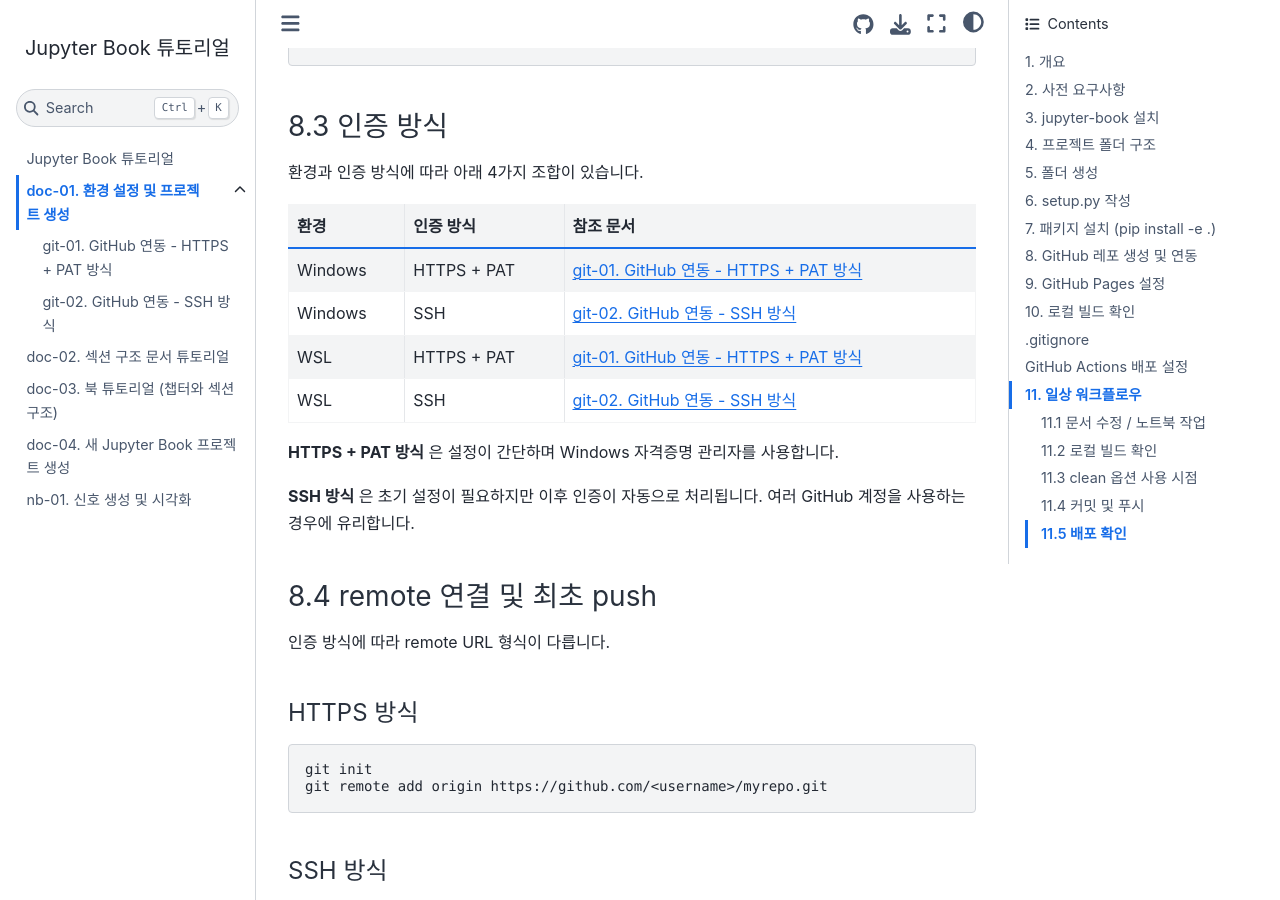
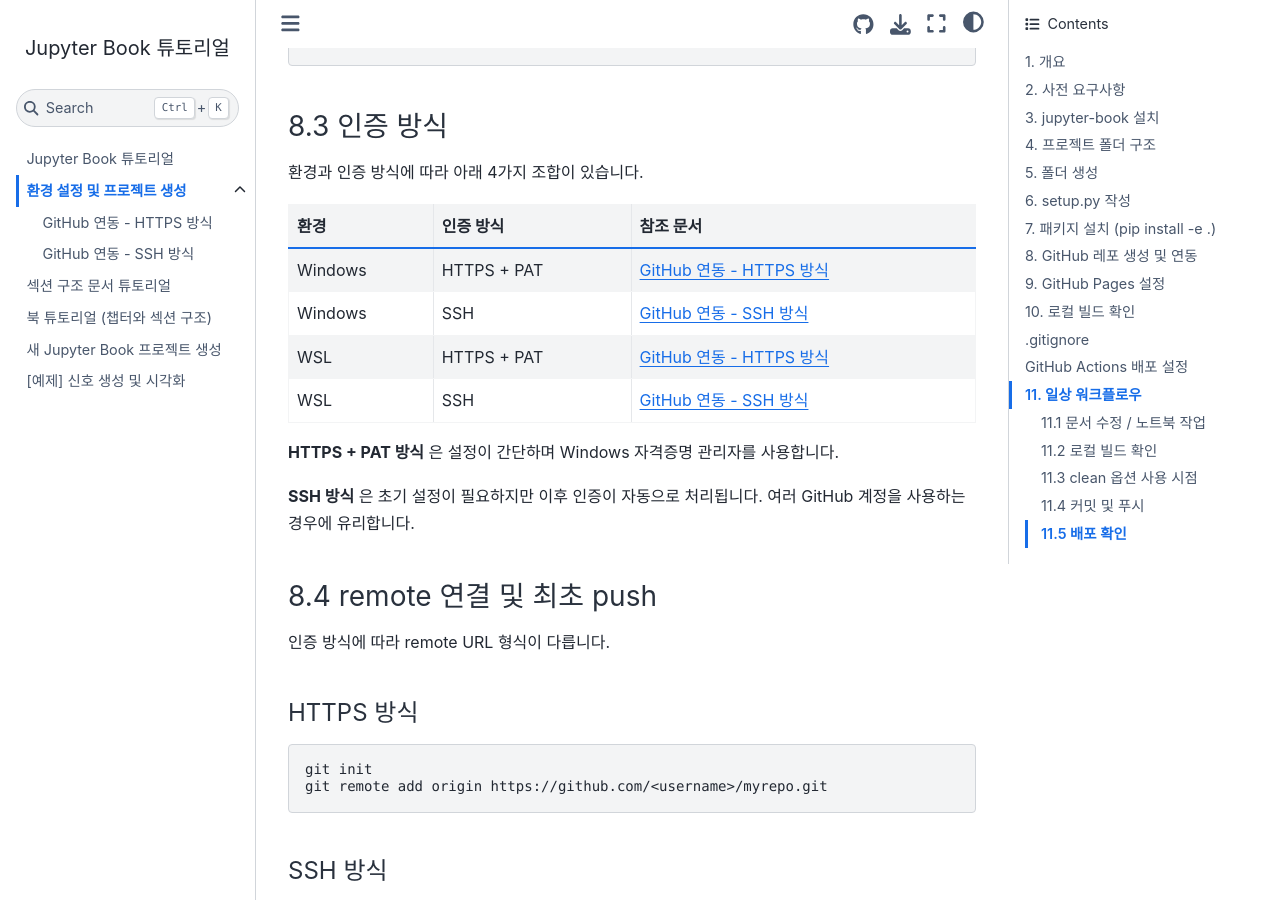
Before and after one commit to nyx7zen/jupyter_book_tutorial, a Jupyter Book: the page built from docs/contents/doc-01-setup.md, in a window 1280 px wide and 900 px high, scrolled down 5600 px. Built offline with Jupyter Book 1.0.4 settings and Sphinx 7.4.7 and the Sphinx Book theme 1.1.4, drawn with Linux system fonts in a browser that asks for light colours; some of the changed text lies outside the part shown.

Commit message:
docs: title update

```diff
--- a/docs/contents/doc-01-setup.md
+++ b/docs/contents/doc-01-setup.md
@@ -1,4 +1,4 @@
-# doc-01. 환경 설정 및 프로젝트 생성
+# 환경 설정 및 프로젝트 생성
 
 ## 1. 개요
 
--- a/docs/contents/doc-02-section.md
+++ b/docs/contents/doc-02-section.md
@@ -1,4 +1,4 @@
-# doc-02. 섹션 구조 문서 튜토리얼
+# 섹션 구조 문서 튜토리얼
 
 ## 1. 개요
 
--- a/docs/contents/doc-03-chapter.md
+++ b/docs/contents/doc-03-chapter.md
@@ -1,4 +1,4 @@
-# doc-03. 북 튜토리얼 (챕터와 섹션 구조)
+# 북 튜토리얼 (챕터와 섹션 구조)
 
 ## 1. 개요
 
--- a/docs/contents/doc-04-new-project.md
+++ b/docs/contents/doc-04-new-project.md
@@ -1,4 +1,4 @@
-# doc-04. 새 Jupyter Book 프로젝트 생성
+# 새 Jupyter Book 프로젝트 생성
 
 ## 1. 개요
 
--- a/docs/contents/git-01-setup-https.md
+++ b/docs/contents/git-01-setup-https.md
@@ -1,4 +1,4 @@
-# git-01. GitHub 연동 - HTTPS + PAT 방식
+# GitHub 연동 - HTTPS 방식
 
 ## 1. Git 설치
 
--- a/docs/contents/git-02-setup-ssh.md
+++ b/docs/contents/git-02-setup-ssh.md
@@ -1,4 +1,4 @@
-# git-02. GitHub 연동 - SSH 방식
+# GitHub 연동 - SSH 방식
 
 ## 1. Git 설치
 
```
Also changed, not shown: docs/contents/notebooks/nb-01-signals.ipynb.
